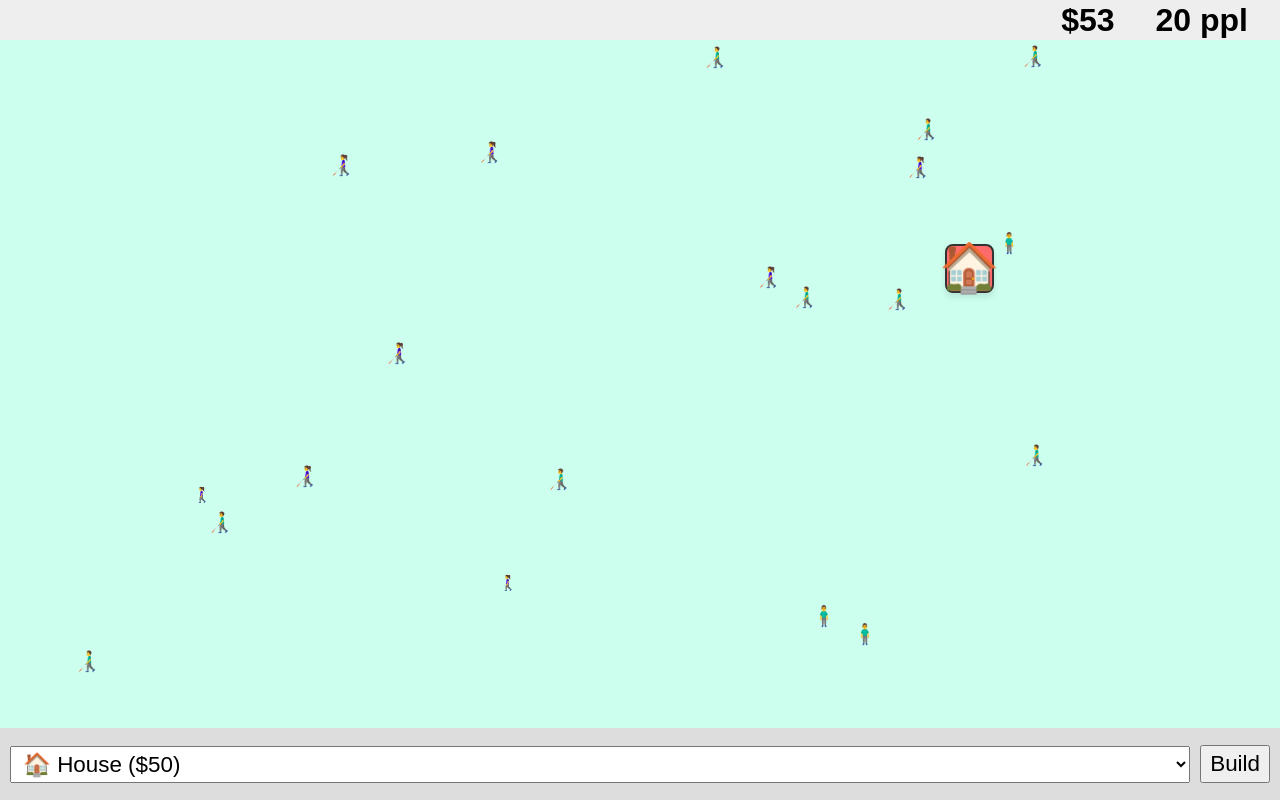
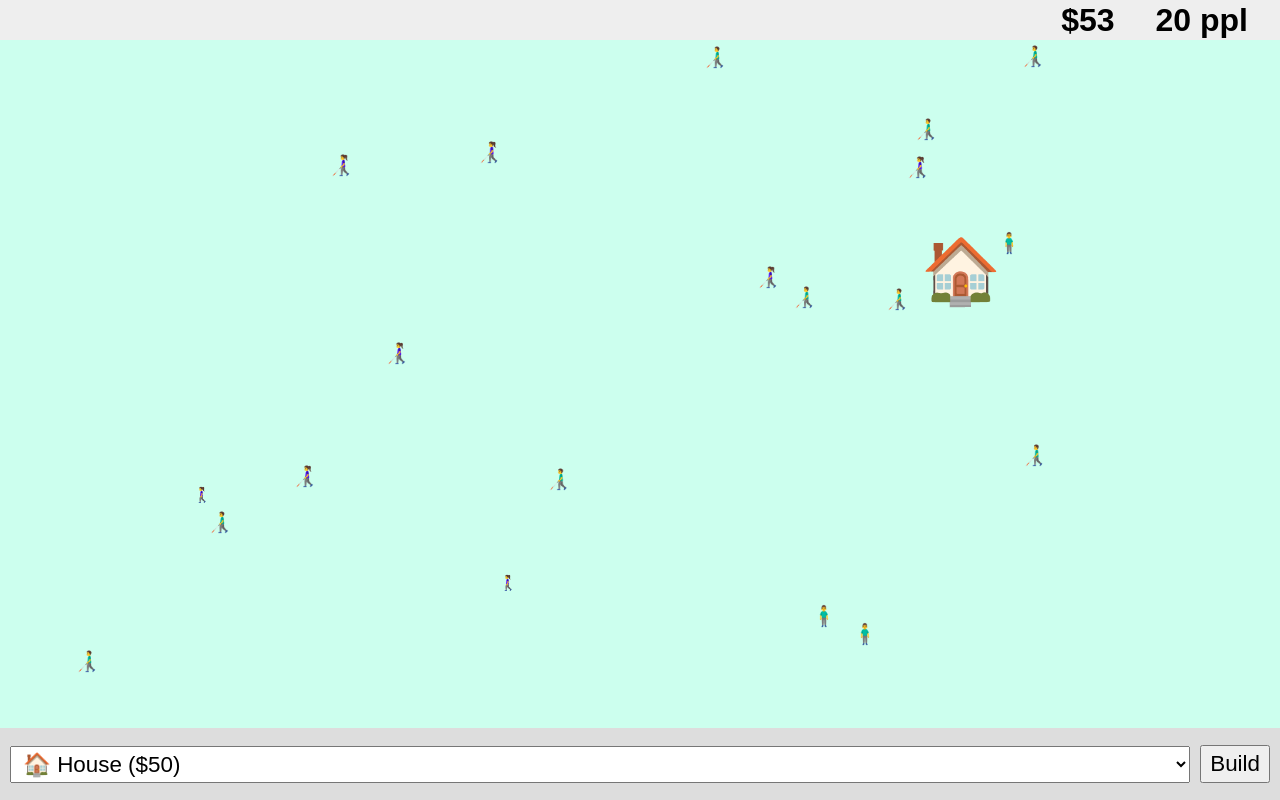
Before and after one commit to peterthelander/yourtown, a website with bundled scripts: page index.html in a window 1280 px wide. Both pictures are taken after a click on the button "Build". Built offline with nearby package versions, Linux system fonts and the light colour scheme.

Commit message:
Remove colored building backgrounds and render emoji-only buildings

```diff
--- a/src/config.ts
+++ b/src/config.ts
@@ -16,15 +16,6 @@ export const BUILDING_ICONS: Record<BuildingType, string> = {
   school: '🎓',
   gym: '💪',
   grocery: '🛒',
-};
-
-export const BUILDING_COLORS: Record<BuildingType, string> = {
-  house: '#FF6B6B',
-  library: '#4ECDC4',
-  workplace: '#95E1D3',
-  school: '#FFE66D',
-  gym: '#A8E6CF',
-  grocery: '#FF8B94',
 };
 
 export const STORY_FRAMES: StoryFrame[] = [
--- a/src/main.ts
+++ b/src/main.ts
@@ -3,7 +3,7 @@ import { BuildingManager } from './buildings';
 import { UI } from './ui';
 import { StoryManager } from './story';
 import { GameEngine } from './gameLoop';
-import { BUILDING_COSTS, BUILDING_ICONS, BUILDING_COLORS, GAME_CONFIG } from './config';
+import { BUILDING_COSTS, BUILDING_ICONS, GAME_CONFIG } from './config';
 
 class Game {
   private gameState: GameStateManager;
@@ -114,8 +114,7 @@ class Game {
     // Create and place building first to ensure there is room
     const townView = this.ui.getTownView();
     const icon = BUILDING_ICONS[type];
-    const color = BUILDING_COLORS[type];
-    const buildingElement = this.ui.addBuildingElement(type, icon, color);
+    const buildingElement = this.ui.addBuildingElement(type, icon);
     townView.appendChild(buildingElement);
 
     const placed = this.ui.placeWithoutOverlap(buildingElement, townView);
--- a/src/ui.ts
+++ b/src/ui.ts
@@ -93,12 +93,11 @@ export class UI {
     return this.townView;
   }
 
-  addBuildingElement(type: string, icon: string, color: string): HTMLElement {
+  addBuildingElement(type: string, icon: string): HTMLElement {
     const div = document.createElement('div');
     div.className = 'building';
     div.textContent = icon;
     div.title = type;
-    div.style.backgroundColor = color;
     return div;
   }
 
--- a/styles.css
+++ b/styles.css
@@ -109,22 +109,18 @@ footer select {
 
 .building {
     position: absolute;
-    width: 45px;
-    height: 45px;
-    border: 2px solid #333;
-    border-radius: 8px;
     display: flex;
     align-items: center;
     justify-content: center;
-    font-size: 1.5rem;
+    font-size: 2rem;
+    line-height: 1;
     cursor: pointer;
-    box-shadow: 0 4px 6px rgba(0, 0, 0, 0.1);
-    transition: transform 0.2s, box-shadow 0.2s;
+    user-select: none;
+    transition: transform 0.2s;
 }
 
 .building:hover {
     transform: scale(1.1);
-    box-shadow: 0 6px 12px rgba(0, 0, 0, 0.2);
 }
 
 .person {
```
